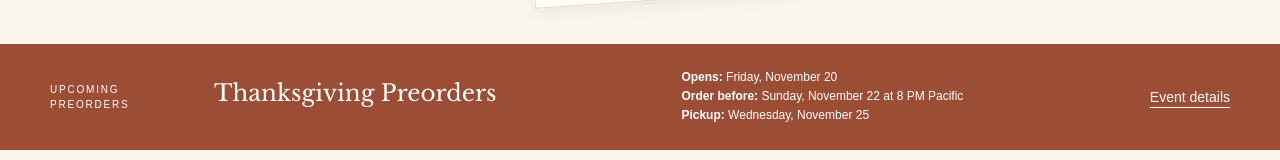
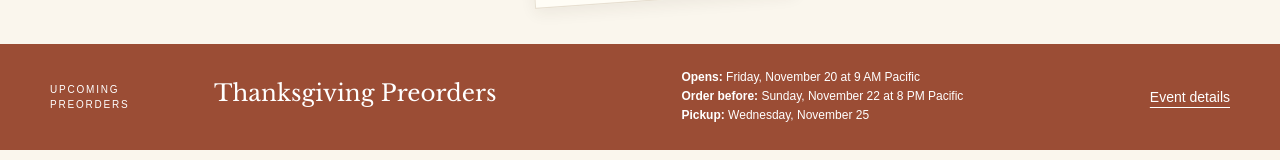
Before and after one commit to MaestroHadley/hadleyskitchen, a Next.js app in the folder apps/website/: page / in a window 1280 px wide. Shown: the part 579-739 px from the top of the page. Built offline with nearby package versions, Linux system fonts and the light colour scheme; no server answers.

Commit message:
Show timed openings on preorder cards

```diff
--- a/apps/website/src/components/upcoming-events.tsx
+++ b/apps/website/src/components/upcoming-events.tsx
@@ -43,7 +43,7 @@ export function UpcomingEvents({ initialNow, preview = false }: {
               <h3>{event.title}</h3>
               {event.preorderSchedule ? (
                 <div>
-                  <p><strong>Opens:</strong>{" "}<time dateTime={event.preorderSchedule.opensOn}>{scheduleDate(event.preorderSchedule.opensOn)}</time></p>
+                  <p><strong>Opens:</strong>{" "}<time dateTime={event.preorderSchedule.opensOn}>{scheduleDate(event.preorderSchedule.opensOn)}{event.preorderSchedule.opensOn.length > 10 ? ` at ${eventTime(event.preorderSchedule.opensOn)} Pacific` : ""}</time></p>
                   <p><strong>Order before:</strong>{" "}<time dateTime={event.endsAt}>{scheduleDate(event.endsAt)} at {eventTime(event.endsAt)} Pacific</time></p>
                   <p><strong>Pickup:</strong>{" "}<time dateTime={event.preorderSchedule.pickupOn}>{scheduleDate(event.preorderSchedule.pickupOn)}</time></p>
                 </div>
```
